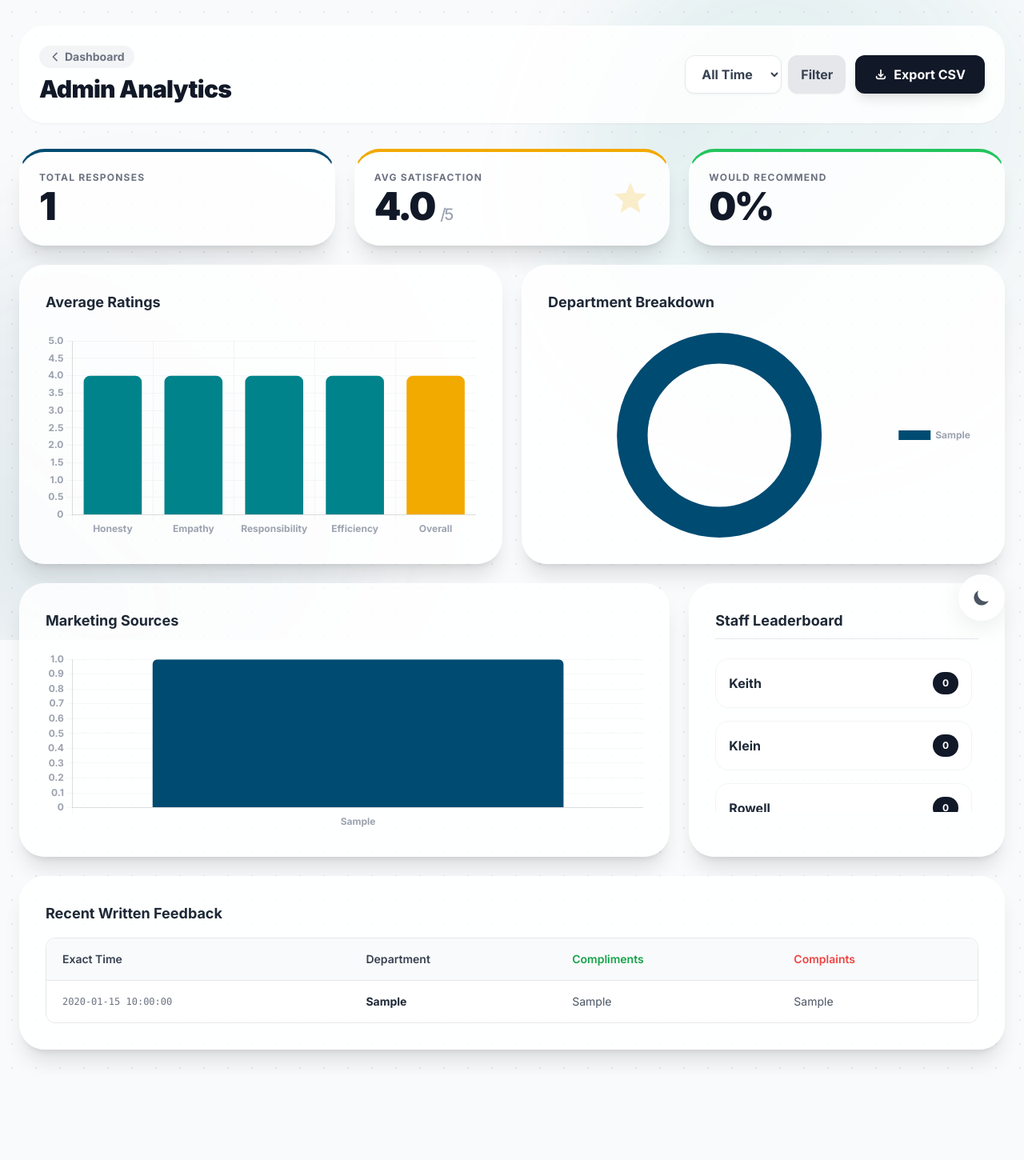
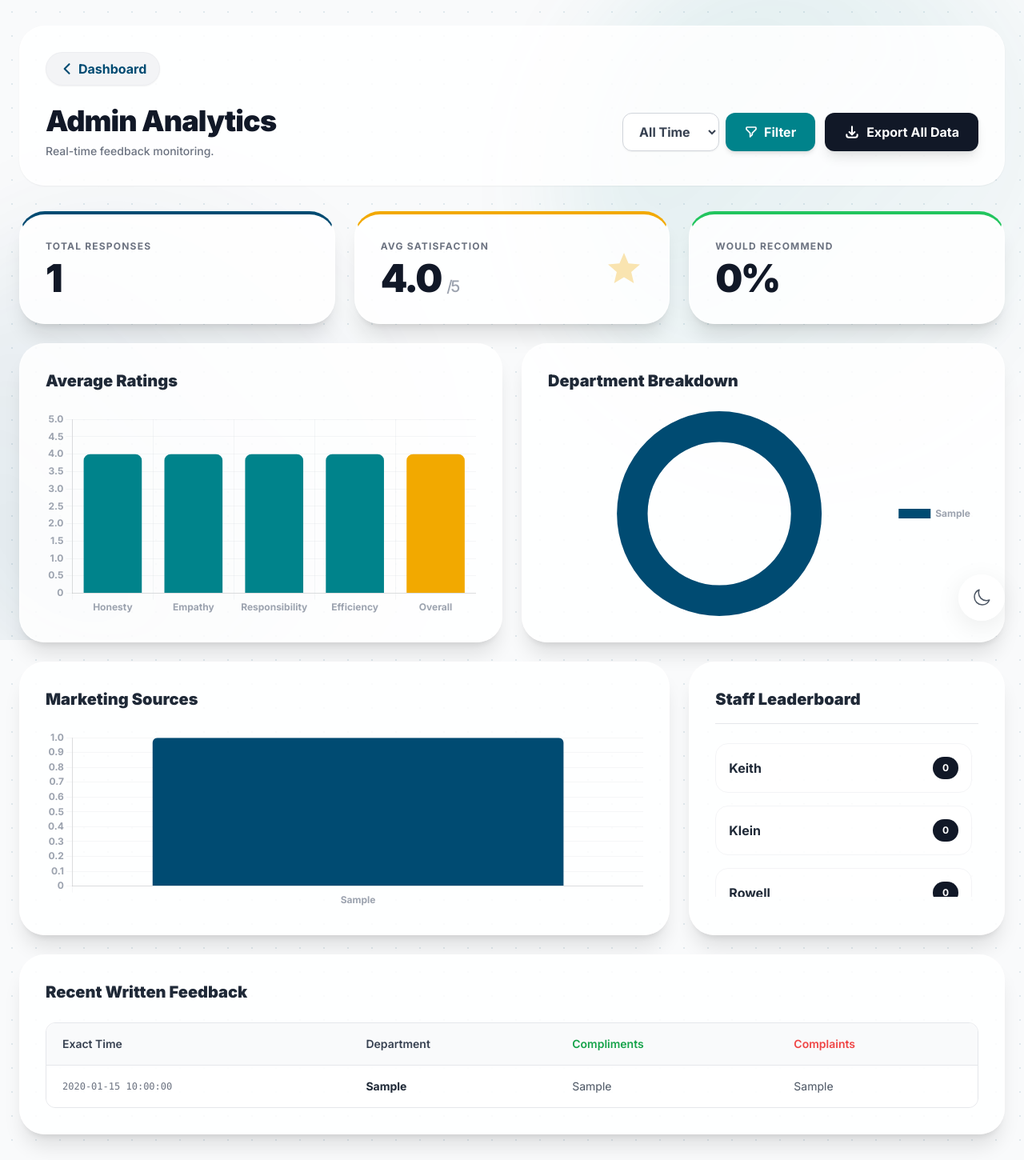
Before and after one commit to KleinRhee/amcb-feedback, a Flask app: page /admin in a window 1280 px wide. Shown: the whole page at 80% size. Before the commit the page ends 1336 px from the top, so only its background shows below. Run offline with Flask 3, Linux system fonts and the light colour scheme; a user stored in the database is signed in; data comes from the database, SQL or seed files in the repository; both versions use the stored data as it was after the commit; tables that the repository leaves empty hold one stand-in row (values such as "Sample post"); some libraries are stand-ins or nearby versions.

Commit message:
updated analytics page

```diff
--- a/app.py
+++ b/app.py
@@ -83,7 +83,6 @@ def dashboard():
 
 @app.route('/change_password', methods=['POST'])
 def change_password():
-    """Allows any logged-in user to securely change their own password."""
     if 'user_id' not in session: return redirect(url_for('login'))
     current_pw = request.form['current_password']
     new_pw = request.form['new_password']
@@ -127,72 +126,63 @@ def admin_analytics():
     if 'user_id' not in session: return redirect(url_for('login'))
     db = get_db()
 
-    # Check if a month filter is applied (Format: YYYY-MM)
     month_filter = request.args.get('month', '')
-
-    # Base WHERE clause to inject into our SQL queries dynamically
     time_query = f"WHERE timestamp LIKE '{month_filter}%'" if month_filter else "WHERE 1=1"
     and_time_query = f"AND timestamp LIKE '{month_filter}%'" if month_filter else ""
 
-    # 1. Total Feedback
     total_feedback = db.execute(f"SELECT COUNT(*) as count FROM feedback {time_query}").fetchone()['count']
-
-    # 2. Staff Breakdown
-    staff_breakdown = [dict(row) for row in db.execute(f'''
-        SELECT users.username, COUNT(feedback.id) as count
-        FROM users LEFT JOIN feedback ON users.id = feedback.admin_user_id AND feedback.timestamp LIKE '{month_filter}%'
-        GROUP BY users.username ORDER BY count DESC''').fetchall()]
-
-    # 3. Recent Comments (Now fetching Exact Timestamp)
+    staff_breakdown = [dict(row) for row in db.execute(f"SELECT users.username, COUNT(feedback.id) as count FROM users LEFT JOIN feedback ON users.id = feedback.admin_user_id AND feedback.timestamp LIKE '{month_filter}%' GROUP BY users.username ORDER BY count DESC").fetchall()]
     recent_comments = [dict(row) for row in db.execute(f"SELECT department, compliments, complaints, timestamp FROM feedback WHERE (compliments != '' OR complaints != '') {and_time_query} ORDER BY timestamp DESC LIMIT 8").fetchall()]
-
-    # 4. Average Ratings
     avg_row = db.execute(f'SELECT AVG(rating_1) as r1, AVG(rating_2) as r2, AVG(rating_3) as r3, AVG(rating_4) as r4, AVG(rating_5) as r5 FROM feedback {time_query}').fetchone()
     avg_ratings = [round(avg_row['r1'] or 0, 1), round(avg_row['r2'] or 0, 1), round(avg_row['r3'] or 0, 1), round(avg_row['r4'] or 0, 1), round(avg_row['r5'] or 0, 1)]
     overall_avg = round(avg_row['r5'] or 0, 1)
 
-    # 5. Department & Recommendations
     dept_rows = db.execute(f'SELECT department, COUNT(*) as count FROM feedback {time_query} GROUP BY department').fetchall()
     rec_rows = db.execute(f'SELECT recommend, COUNT(*) as count FROM feedback {time_query} GROUP BY recommend').fetchall()
     yes_count = next((r['count'] for r in rec_rows if r['recommend'] == 'Yes'), 0)
     recommend_percent = int((yes_count / total_feedback * 100)) if total_feedback > 0 else 0
 
-    # 6. Sources
     all_sources = db.execute(f"SELECT source FROM feedback WHERE source != '' {and_time_query}").fetchall()
     source_dict = {}
     for row in all_sources:
         for s in [s.strip() for s in row['source'].split(',')]:
             if s: source_dict[s] = source_dict.get(s, 0) + 1
 
-    # Fetch unique months for the dropdown filter dynamically
     months_raw = db.execute("SELECT DISTINCT strftime('%Y-%m', timestamp) as month FROM feedback ORDER BY month DESC").fetchall()
     available_months = [row['month'] for row in months_raw if row['month']]
 
-    return render_template('analytics.html',
-                           total_feedback=total_feedback, overall_avg=overall_avg, recommend_percent=recommend_percent,
-                           staff_breakdown=staff_breakdown, recent_comments=recent_comments, avg_ratings=avg_ratings,
-                           dept_labels=[row['department'] for row in dept_rows], dept_counts=[row['count'] for row in dept_rows],
-                           source_labels=list(source_dict.keys()), source_counts=list(source_dict.values()),
-                           available_months=available_months, current_month=month_filter)
+    return render_template('analytics.html', total_feedback=total_feedback, overall_avg=overall_avg, recommend_percent=recommend_percent, staff_breakdown=staff_breakdown, recent_comments=recent_comments, avg_ratings=avg_ratings, dept_labels=[row['department'] for row in dept_rows], dept_counts=[row['count'] for row in dept_rows], source_labels=list(source_dict.keys()), source_counts=list(source_dict.values()), available_months=available_months, current_month=month_filter)
 
 @app.route('/export')
 def export_csv():
     if 'user_id' not in session: return redirect(url_for('login'))
+
+    # Check if we are filtering the export!
+    month_filter = request.args.get('month', '')
+    query = 'SELECT f.*, u.username FROM feedback f JOIN users u ON f.admin_user_id = u.id'
+
+    if month_filter:
+        query += f" WHERE f.timestamp LIKE '{month_filter}%'"
+
+    query += " ORDER BY f.timestamp DESC"
+
     db = get_db()
-    data = db.execute('SELECT f.*, u.username FROM feedback f JOIN users u ON f.admin_user_id = u.id ORDER BY f.timestamp DESC').fetchall()
+    data = db.execute(query).fetchall()
+
     si = io.StringIO()
     writer = csv.writer(si)
     writer.writerow(['ID', 'Form Type', 'Admin', 'Department', 'Admission Date', 'Contact', 'Q1', 'Q2', 'Q3', 'Q4', 'Q5', 'Compliments', 'Complaints', 'Recommend', 'Source', 'Patient Name', 'Room Number', 'Timestamp'])
     for row in data: writer.writerow([row['id'], row['form_type'], row['username'], row['department'], row['date_admission'], row['contact_number'], row['rating_1'], row['rating_2'], row['rating_3'], row['rating_4'], row['rating_5'], row['compliments'], row['complaints'], row['recommend'], row['source'], row['patient_name'], row['room_number'], row['timestamp']])
+
     output = Response(si.getvalue(), mimetype='text/csv')
-    output.headers["Content-Disposition"] = f"attachment; filename=amcb_export_{datetime.now().strftime('%Y%m%d')}.csv"
+    # Make the filename reflect the month if filtered
+    filename = f"amcb_export_{month_filter}.csv" if month_filter else f"amcb_export_ALL_{datetime.now().strftime('%Y%m%d')}.csv"
+    output.headers["Content-Disposition"] = f"attachment; filename={filename}"
     return output
 
 @app.route('/settings')
 def system_settings():
-    if session.get('username') != 'it_super':
-        flash("Access Denied: Super Admin privileges required.", "error")
-        return redirect(url_for('dashboard'))
+    if session.get('username') != 'it_super': return redirect(url_for('dashboard'))
     db = get_db()
     all_users = db.execute("SELECT id, username FROM users WHERE username != 'it_super'").fetchall()
     return render_template('settings.html', users=all_users, username=session['username'])
--- a/templates/analytics.html
+++ b/templates/analytics.html
@@ -3,74 +3,88 @@
 <script src="https://cdn.jsdelivr.net/npm/chart.js"></script>
 <div class="w-full max-w-7xl px-2 py-4">
 
-    <div class="flex flex-col md:flex-row justify-between items-start md:items-center mb-8 gap-4 glass-panel p-6 rounded-[2rem] shadow-sm">
-        <div>
-            <a href="/dashboard" class="inline-flex items-center text-gray-500 hover:text-amcprimary dark:hover:text-amcteal font-bold transition-colors btn-premium mb-2 bg-gray-100 dark:bg-slate-800 px-3 py-1 rounded-full text-sm">
-                <svg class="w-4 h-4 mr-1" fill="none" stroke="currentColor" viewBox="0 0 24 24"><path stroke-linecap="round" stroke-linejoin="round" stroke-width="2.5" d="M15 19l-7-7 7-7"></path></svg> Dashboard
+    <div class="glass-panel p-6 md:p-8 rounded-[2rem] shadow-sm mb-8 relative">
+
+        <!-- Back Button strictly locked to Top-Left -->
+        <div class="flex justify-start w-full mb-6">
+            <a href="/dashboard" class="inline-flex items-center px-4 py-2 bg-gray-100 dark:bg-slate-800 text-amcprimary dark:text-amcteal font-bold rounded-full hover:bg-gray-200 dark:hover:bg-slate-700 transition-colors shadow-sm border border-gray-200/50 dark:border-slate-700/50 active:scale-95">
+                <svg class="w-5 h-5 mr-1" fill="none" stroke="currentColor" viewBox="0 0 24 24"><path stroke-linecap="round" stroke-linejoin="round" stroke-width="2.5" d="M15 19l-7-7 7-7"></path></svg> Dashboard
             </a>
-            <h1 class="text-3xl font-black text-gray-900 dark:text-white tracking-tight">Admin Analytics</h1>
         </div>
 
-        <!-- Date Filter & Export -->
-        <div class="flex flex-col md:flex-row gap-3 w-full md:w-auto">
-            <form method="GET" action="/admin" class="flex gap-2">
-                <select name="month" class="bg-white dark:bg-slate-900 border border-gray-200 dark:border-slate-700 text-gray-700 dark:text-white px-4 py-3 rounded-xl font-bold outline-none shadow-sm focus:ring-2 focus:ring-amcprimary cursor-pointer">
+        <div class="flex flex-col lg:flex-row justify-between items-center text-center lg:text-left gap-6">
+
+            <div class="w-full lg:w-auto">
+                <h1 class="text-3xl md:text-4xl font-black text-gray-900 dark:text-white tracking-tight">Admin Analytics</h1>
+                <p class="text-sm text-gray-500 dark:text-gray-400 mt-2 font-medium">Real-time feedback monitoring.</p>
+            </div>
+
+            <!-- Centered Filters and Export on Mobile -->
+            <div class="flex flex-col sm:flex-row justify-center items-center gap-3 w-full lg:w-auto">
+                <form method="GET" action="/admin" class="flex w-full sm:w-auto gap-2 justify-center">
+                    <select name="month" class="w-full sm:w-auto bg-white dark:bg-slate-900 border border-gray-300 dark:border-slate-600 text-gray-700 dark:text-white px-4 py-3 rounded-xl font-bold outline-none shadow-sm focus:ring-2 focus:ring-amcteal cursor-pointer text-center sm:text-left transition-colors">
                         <option value="">All Time</option>
                         {% for m in available_months %}
                             <option value="{{ m }}" {% if current_month == m %}selected{% endif %}>{{ m }}</option>
                         {% endfor %}
                     </select>
-                <button type="submit" class="bg-gray-200 dark:bg-slate-800 text-gray-700 dark:text-white px-4 py-3 rounded-xl font-bold btn-premium shadow-sm">Filter</button>
+                    <!-- UPGRADED FILTER BUTTON -->
+                    <button type="submit" class="bg-amcteal text-white px-6 py-3 rounded-xl font-bold btn-premium shadow-md hover:bg-opacity-90 flex items-center justify-center">
+                        <svg class="w-4 h-4 mr-2" fill="none" stroke="currentColor" viewBox="0 0 24 24"><path stroke-linecap="round" stroke-linejoin="round" stroke-width="2.5" d="M3 4a1 1 0 011-1h16a1 1 0 011 1v2.586a1 1 0 01-.293.707l-6.414 6.414a1 1 0 00-.293.707V17l-4 4v-6.586a1 1 0 00-.293-.707L3.293 7.293A1 1 0 013 6.586V4z"></path></svg>
+                        Filter
+                    </button>
                 </form>
 
-            <a href="/export" class="bg-gray-900 dark:bg-white text-white dark:text-gray-900 px-6 py-3 rounded-xl font-bold shadow-lg hover:opacity-90 btn-premium flex items-center justify-center">
-                <svg class="w-4 h-4 mr-2" fill="none" stroke="currentColor" viewBox="0 0 24 24"><path stroke-linecap="round" stroke-linejoin="round" stroke-width="2.5" d="M4 16v1a3 3 0 003 3h10a3 3 0 003-3v-1m-4-4l-4 4m0 0l-4-4m4 4V4"></path></svg>
-                Export CSV
+                <a href="/export{% if current_month %}?month={{ current_month }}{% endif %}" class="w-full sm:w-auto bg-gray-900 dark:bg-white text-white dark:text-gray-900 px-6 py-3 rounded-xl font-bold shadow-lg hover:opacity-90 btn-premium flex items-center justify-center whitespace-nowrap">
+                    <svg class="w-5 h-5 mr-2 flex-shrink-0" fill="none" stroke="currentColor" viewBox="0 0 24 24"><path stroke-linecap="round" stroke-linejoin="round" stroke-width="2.5" d="M4 16v1a3 3 0 003 3h10a3 3 0 003-3v-1m-4-4l-4 4m0 0l-4-4m4 4V4"></path></svg>
+                    {% if current_month %}Export Filtered Data{% else %}Export All Data{% endif %}
                 </a>
             </div>
         </div>
+    </div>
 
-    <div class="grid grid-cols-1 md:grid-cols-3 gap-6 mb-6">
-        <div class="glass-panel rounded-[2rem] shadow-xl p-6 flex items-center justify-between border-t-4 border-t-amcprimary">
+    <!-- Stats Grid -->
+    <div class="grid grid-cols-1 md:grid-cols-3 gap-6 mb-6 text-center md:text-left">
+        <div class="glass-panel rounded-[2rem] shadow-xl p-6 md:p-8 flex flex-col md:flex-row items-center md:justify-between border-t-4 border-t-amcprimary">
             <div>
-                <p class="text-xs font-bold text-gray-500 dark:text-gray-400 uppercase tracking-widest mb-1">Total Responses</p>
+                <p class="text-xs font-bold text-gray-500 dark:text-gray-400 uppercase tracking-widest mb-2">Total Responses</p>
                 <h3 class="text-5xl font-black text-gray-900 dark:text-white tracking-tighter">{{ total_feedback }}</h3>
             </div>
         </div>
-        <div class="glass-panel rounded-[2rem] shadow-xl p-6 flex items-center justify-between border-t-4 border-t-amcorange">
+        <div class="glass-panel rounded-[2rem] shadow-xl p-6 md:p-8 flex flex-col md:flex-row items-center md:justify-between border-t-4 border-t-amcorange">
             <div>
-                <p class="text-xs font-bold text-gray-500 dark:text-gray-400 uppercase tracking-widest mb-1">Avg Satisfaction</p>
+                <p class="text-xs font-bold text-gray-500 dark:text-gray-400 uppercase tracking-widest mb-2">Avg Satisfaction</p>
                 <h3 class="text-5xl font-black text-gray-900 dark:text-white tracking-tighter">{{ overall_avg }} <span class="text-xl text-gray-400 font-medium">/5</span></h3>
             </div>
-            <!-- Star Graphic -->
-            <svg class="w-12 h-12 text-amcorange opacity-20" fill="currentColor" viewBox="0 0 24 24"><path d="M12 17.27L18.18 21l-1.64-7.03L22 9.24l-7.19-.61L12 2 9.19 8.63 2 9.24l5.46 4.73L5.82 21z"/></svg>
+            <svg class="w-12 h-12 text-amcorange opacity-30 mt-4 md:mt-0 hidden md:block" fill="currentColor" viewBox="0 0 24 24"><path d="M12 17.27L18.18 21l-1.64-7.03L22 9.24l-7.19-.61L12 2 9.19 8.63 2 9.24l5.46 4.73L5.82 21z"/></svg>
         </div>
-        <div class="glass-panel rounded-[2rem] shadow-xl p-6 flex items-center justify-between border-t-4 border-t-green-500">
+        <div class="glass-panel rounded-[2rem] shadow-xl p-6 md:p-8 flex flex-col md:flex-row items-center md:justify-between border-t-4 border-t-green-500">
             <div>
-                <p class="text-xs font-bold text-gray-500 dark:text-gray-400 uppercase tracking-widest mb-1">Would Recommend</p>
+                <p class="text-xs font-bold text-gray-500 dark:text-gray-400 uppercase tracking-widest mb-2">Would Recommend</p>
                 <h3 class="text-5xl font-black text-gray-900 dark:text-white tracking-tighter">{{ recommend_percent }}%</h3>
             </div>
         </div>
     </div>
 
-    <div class="grid grid-cols-1 lg:grid-cols-2 gap-6 mb-6">
-        <div class="glass-panel rounded-[2rem] shadow-xl p-8">
-            <h3 class="text-lg font-bold text-gray-800 dark:text-gray-200 mb-6">Average Ratings</h3>
+    <!-- Charts -->
+    <div class="grid grid-cols-1 lg:grid-cols-2 gap-6 mb-6 text-center md:text-left">
+        <div class="glass-panel rounded-[2rem] shadow-xl p-6 md:p-8">
+            <h3 class="text-xl font-black text-gray-800 dark:text-gray-200 mb-6">Average Ratings</h3>
             <div class="relative h-64 w-full"><canvas id="ratingsChart"></canvas></div>
         </div>
-        <div class="glass-panel rounded-[2rem] shadow-xl p-8 flex flex-col">
-            <h3 class="text-lg font-bold text-gray-800 dark:text-gray-200 mb-6">Department Breakdown</h3>
+        <div class="glass-panel rounded-[2rem] shadow-xl p-6 md:p-8 flex flex-col">
+            <h3 class="text-xl font-black text-gray-800 dark:text-gray-200 mb-6">Department Breakdown</h3>
             <div class="relative flex-grow flex items-center justify-center h-64"><canvas id="deptChart"></canvas></div>
         </div>
     </div>
 
-    <div class="grid grid-cols-1 lg:grid-cols-3 gap-6 mb-6">
-        <div class="lg:col-span-2 glass-panel rounded-[2rem] shadow-xl p-8">
-            <h3 class="text-lg font-bold text-gray-800 dark:text-gray-200 mb-6">Marketing Sources</h3>
+    <div class="grid grid-cols-1 lg:grid-cols-3 gap-6 mb-6 text-center md:text-left">
+        <div class="lg:col-span-2 glass-panel rounded-[2rem] shadow-xl p-6 md:p-8">
+            <h3 class="text-xl font-black text-gray-800 dark:text-gray-200 mb-6">Marketing Sources</h3>
             <div class="relative h-56 w-full"><canvas id="sourceChart"></canvas></div>
         </div>
-        <div class="glass-panel rounded-[2rem] shadow-xl p-8">
-            <h3 class="text-lg font-bold text-gray-800 dark:text-gray-200 mb-6 border-b border-gray-200 dark:border-slate-700 pb-2">Staff Leaderboard</h3>
+        <div class="glass-panel rounded-[2rem] shadow-xl p-6 md:p-8">
+            <h3 class="text-xl font-black text-gray-800 dark:text-gray-200 mb-6 border-b border-gray-200 dark:border-slate-700 pb-4">Staff Leaderboard</h3>
             <ul class="space-y-4 overflow-y-auto h-48 pr-2">
                 {% for staff in staff_breakdown %}
                 <li class="flex justify-between items-center bg-white/50 dark:bg-slate-900/50 p-4 rounded-2xl border border-gray-100 dark:border-slate-700">
@@ -82,9 +96,9 @@
         </div>
     </div>
 
-    <!-- RECENT COMMENTS WITH TIMESTAMPS -->
-    <div class="glass-panel rounded-[2rem] shadow-xl p-8 overflow-hidden">
-        <h3 class="text-lg font-bold text-gray-800 dark:text-gray-200 mb-4">Recent Written Feedback</h3>
+    <!-- Recent Comments Table -->
+    <div class="glass-panel rounded-[2rem] shadow-xl p-6 md:p-8 overflow-hidden text-center md:text-left">
+        <h3 class="text-xl font-black text-gray-800 dark:text-gray-200 mb-6">Recent Written Feedback</h3>
         <div class="overflow-x-auto rounded-xl border border-gray-200 dark:border-slate-700">
             <table class="min-w-full text-sm text-left">
                 <thead class="bg-gray-50 dark:bg-slate-800 text-gray-700 dark:text-gray-300">
@@ -95,7 +109,7 @@
                         <th class="py-4 px-5 font-semibold border-b dark:border-slate-700 text-red-500 dark:text-red-400">Complaints</th>
                     </tr>
                 </thead>
-                <tbody class="divide-y divide-gray-200 dark:divide-slate-700 bg-white/50 dark:bg-slate-900/30">
+                <tbody class="divide-y divide-gray-200 dark:divide-slate-700 bg-white/50 dark:bg-slate-900/30 text-left">
                     {% for comment in recent_comments %}
                     <tr class="hover:bg-gray-50/80 dark:hover:bg-slate-800/50 transition-colors">
                         <td class="py-4 px-5 text-gray-500 dark:text-gray-400 font-mono text-xs whitespace-nowrap">{{ comment['timestamp'] }}</td>
--- a/templates/base.html
+++ b/templates/base.html
@@ -16,15 +16,10 @@
                     fontFamily: { sans: ['Inter', 'sans-serif'] },
                     colors: {
                         amcprimary: '#004b72', amcteal: '#00838b', amcorange: '#f2a900',
-                        darkbg: '#0f172a', /* Lighter Dark Mode (Slate-900) */
-                        darkcard: '#1e293b' /* Lighter Card (Slate-800) */
+                        darkbg: '#0f172a', darkcard: '#1e293b'
                     },
-                    animation: {
-                        'slide-down': 'slideDown 0.5s cubic-bezier(0.16, 1, 0.3, 1) forwards',
-                    },
-                    keyframes: {
-                        slideDown: { '0%': { opacity: 0, transform: 'translateY(-100%)' }, '100%': { opacity: 1, transform: 'translateY(0)' } }
-                    }
+                    animation: { 'slide-down': 'slideDown 0.5s cubic-bezier(0.16, 1, 0.3, 1) forwards' },
+                    keyframes: { slideDown: { '0%': { opacity: 0, transform: 'translateY(-100%)' }, '100%': { opacity: 1, transform: 'translateY(0)' } } }
                 }
             }
         }
@@ -39,26 +34,20 @@
         ::-webkit-scrollbar-thumb { background: #d1d5db; border-radius: 10px; }
         .dark ::-webkit-scrollbar-thumb { background: #475569; }
 
-        /* Glassmorphism Panels */
         .glass-panel { background: rgba(255, 255, 255, 0.85); backdrop-filter: blur(24px); border: 1px solid rgba(255,255,255,0.6); box-shadow: 0 8px 32px rgba(0,0,0,0.08); }
         .dark .glass-panel { background: rgba(30, 41, 59, 0.85); border: 1px solid rgba(255,255,255,0.08); box-shadow: 0 8px 32px rgba(0,0,0,0.5); }
 
-        /* Premium Buttons */
         .btn-premium { transition: all 0.2s cubic-bezier(0.4, 0, 0.2, 1); }
         .btn-premium:active { transform: scale(0.96); box-shadow: inset 0 4px 6px rgba(0,0,0,0.2); }
 
-        /* Modern Grid Background */
         .bg-grid { background-image: radial-gradient(rgba(0, 75, 114, 0.1) 1px, transparent 1px); background-size: 30px 30px; }
         .dark .bg-grid { background-image: radial-gradient(rgba(255, 255, 255, 0.05) 1px, transparent 1px); }
 
-        /* Pure CSS Star Rating Logic (Using flex-row-reverse trick) */
         .star-rating { display: flex; flex-direction: row-reverse; justify-content: flex-end; gap: 0.5rem; }
         .star-rating input { display: none; }
         .star-rating label { color: #d1d5db; cursor: pointer; transition: color 0.2s ease-in-out; }
         .dark .star-rating label { color: #475569; }
-        /* When hovering a label, highlight it and all labels AFTER it in DOM (which are visually to the left) */
         .star-rating label:hover, .star-rating label:hover ~ label { color: #f2a900; }
-        /* When input is checked, highlight the label and all labels AFTER it */
         .star-rating input:checked ~ label { color: #f2a900; }
     </style>
 </head>
@@ -78,15 +67,28 @@
         {% endwith %}
     </div>
 
-    <!-- Geometric Decorative Shapes -->
     <div class="fixed inset-0 overflow-hidden -z-10 pointer-events-none opacity-60">
         <div class="absolute top-[-10%] right-[-5%] w-[40rem] h-[40rem] bg-gradient-to-br from-amcteal/20 to-transparent rounded-full blur-3xl"></div>
         <div class="absolute bottom-[-10%] left-[-10%] w-[40rem] h-[40rem] bg-gradient-to-tr from-amcprimary/20 to-transparent rounded-full blur-3xl"></div>
     </div>
 
+    <!-- Theme Toggle with PERFECTLY Symmetrical Icons -->
     <button id="theme-toggle" class="fixed bottom-6 right-6 z-50 glass-panel rounded-full p-4 btn-premium text-gray-600 dark:text-gray-300">
-        <svg id="theme-toggle-dark-icon" class="hidden w-6 h-6" fill="currentColor" viewBox="0 0 20 20"><path d="M17.293 13.293A8 8 0 016.707 2.707a8.001 8.001 0 1010.586 10.586z"></path></svg>
-        <svg id="theme-toggle-light-icon" class="hidden w-6 h-6" fill="currentColor" viewBox="0 0 20 20"><path d="M10 2a1 1 0 011 1v1a1 1 0 11-2 0V3a1 1 0 011-1zm4 8a4 4 0 11-8 0 4 4 0 018 0z" fill-rule="evenodd" clip-rule="evenodd"></path></svg>
+        <!-- Moon Icon -->
+        <svg id="theme-toggle-dark-icon" class="hidden w-6 h-6" fill="none" stroke="currentColor" stroke-width="1.5" viewBox="0 0 24 24"><path stroke-linecap="round" stroke-linejoin="round" d="M21.752 15.002A9.718 9.718 0 0118 15.75c-5.385 0-9.75-4.365-9.75-9.75 0-1.33.266-2.597.748-3.752A9.753 9.753 0 003 11.25C3 16.635 7.365 21 12.75 21a9.753 9.753 0 009.002-5.998z"></path></svg>
+
+        <!-- Flawless Lucide Sun Icon -->
+        <svg id="theme-toggle-light-icon" class="hidden w-6 h-6" xmlns="http://www.w3.org/2000/svg" viewBox="0 0 24 24" fill="none" stroke="currentColor" stroke-width="1.5" stroke-linecap="round" stroke-linejoin="round">
+            <circle cx="12" cy="12" r="4"></circle>
+            <path d="M12 2v2"></path>
+            <path d="M12 20v2"></path>
+            <path d="m4.93 4.93 1.41 1.41"></path>
+            <path d="m17.66 17.66 1.41 1.41"></path>
+            <path d="M2 12h2"></path>
+            <path d="M20 12h2"></path>
+            <path d="m6.34 17.66-1.41 1.41"></path>
+            <path d="m19.07 4.93-1.41 1.41"></path>
+        </svg>
     </button>
 
     <main class="flex-grow flex flex-col justify-center items-center p-4 z-10 w-full animate-slide-down">
```
Also changed, not shown: templates/form.html (+27 -42 lines), templates/settings.html (+23 -32 lines), amcb_feedback.db. Lines whose indentation alone changed are shown as unchanged.
